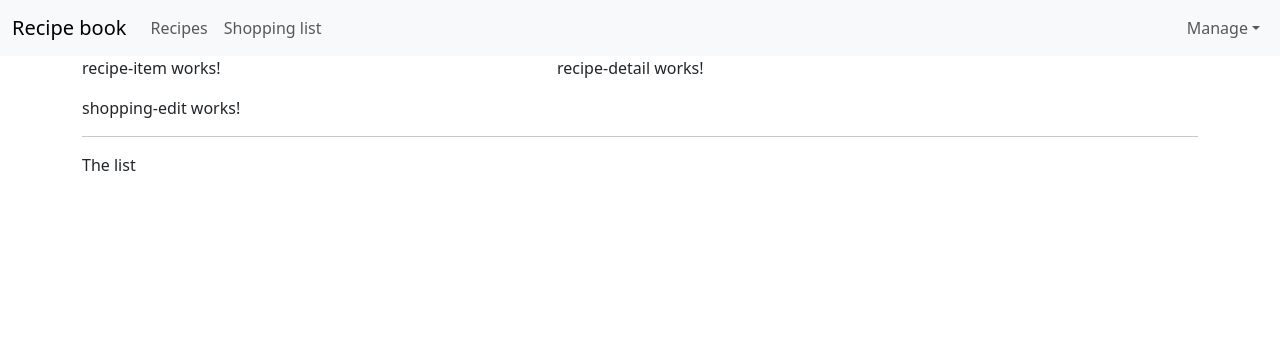
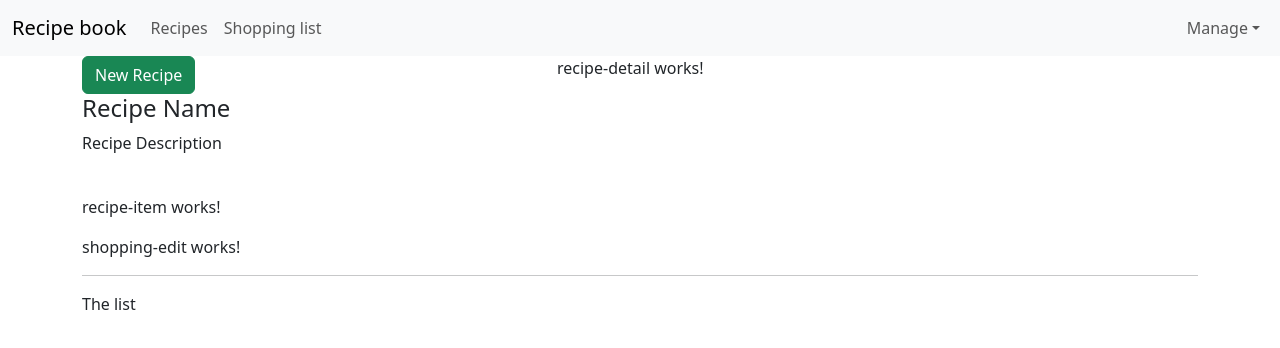
Before and after one commit to peterabrahamdev/shopping-list-app, an Angular app: page / in a window 1280 px wide. Shown: the top 348 px of the page. Built offline with nearby package versions, Linux system fonts and the light colour scheme.

Commit message:
feat(recipe-list): add content to recipes components

```diff
--- a/src/app/recipes/recipe-list/recipe-list.component.html
+++ b/src/app/recipes/recipe-list/recipe-list.component.html
@@ -1 +1,21 @@
-<app-recipe-item></app-recipe-item>
+<div class="row">
+    <div class="col-xs-12">
+        <button class="btn btn-success">New Recipe</button>
+    </div>
+</div>
+<div class="row">
+    <div class="col-xs-12">
+        <a href="#" class="list-group-item clearfix">
+            <div class="pull-left">
+                <h4 class="list-group-item-heading">
+                    Recipe Name
+                </h4>
+                <p class="list-group-item-text">Recipe Description</p>
+            </div>
+            <span class="pull-right">
+                <img src="" alt="" class="img-responsive" style="max-height: 50px;">
+            </span>
+        </a>
+        <app-recipe-item></app-recipe-item>
+    </div>
+</div>
--- a/src/app/recipes/recipe-list/recipe-list.component.ts
+++ b/src/app/recipes/recipe-list/recipe-list.component.ts
@@ -1,10 +1,12 @@
 import { Component } from '@angular/core';
-
+import { Recipe } from '../recipe.model';
 @Component({
   selector: 'app-recipe-list',
   templateUrl: './recipe-list.component.html',
   styleUrl: './recipe-list.component.css'
 })
 export class RecipeListComponent {
-
+  recipes: Recipe[] = [
+    new Recipe('A test recipe', 'This is simply a test', 'https://realfood.tesco.com/media/images/Gong-bao-chicken-1400x919-6376346b-85c1-4365-bfe8-54ac7bca9913-0-1400x919.jpg')
+  ]
 }
```
